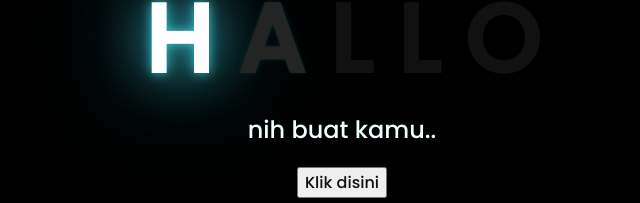
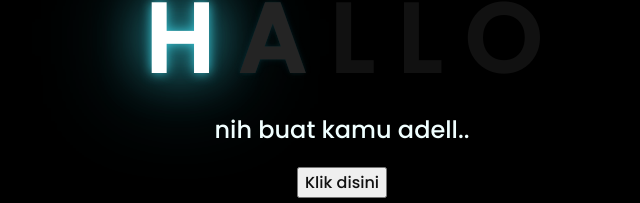
Before and after one commit to gitapra0111/gift, a plain HTML site: page index.html in a window 1280 px wide. Shown: the part 326-529 px from the top of the page, without its empty margins (306-946 px from the left). Drawn offline with Linux system fonts and the light colour scheme.

Commit message:
Update index.html

```diff
--- a/index.html
+++ b/index.html
@@ -20,7 +20,7 @@
 
     </div>
     <div class="description">
-        <span>nih buat kamu..</span>
+        <span>nih buat kamu adell..</span>
     </div>
     <div class="button">
         <button>
```
